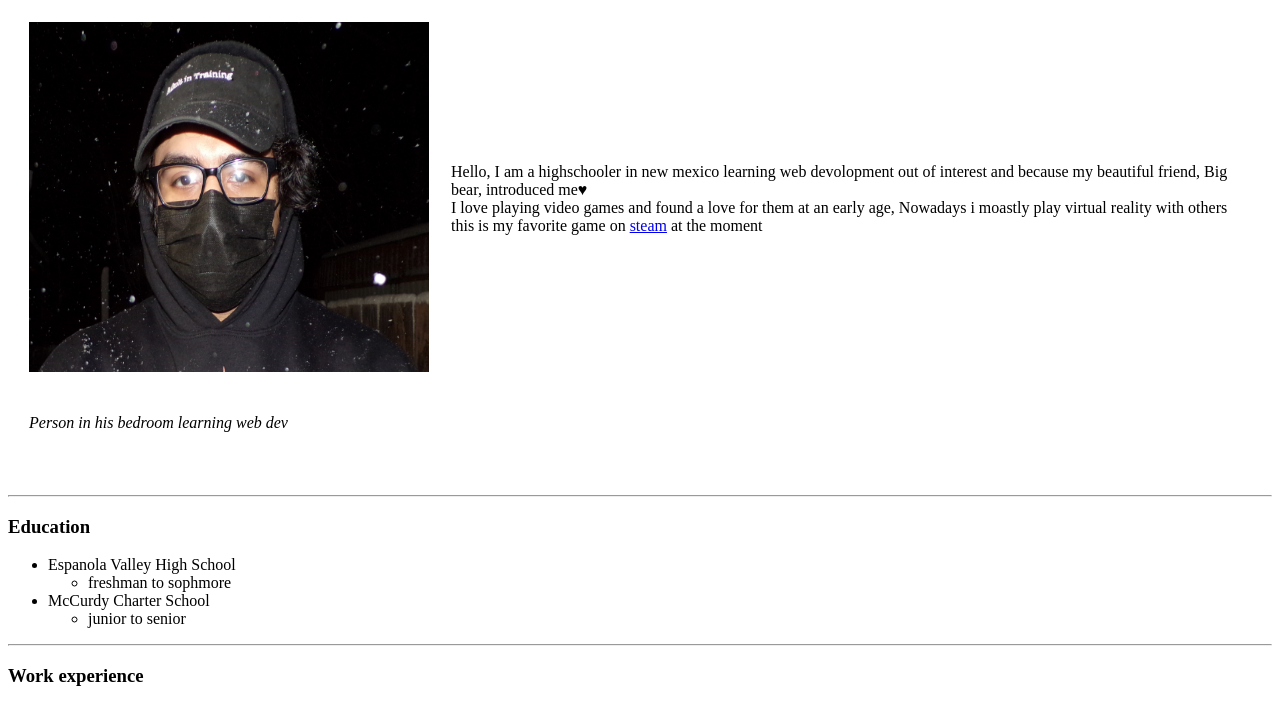
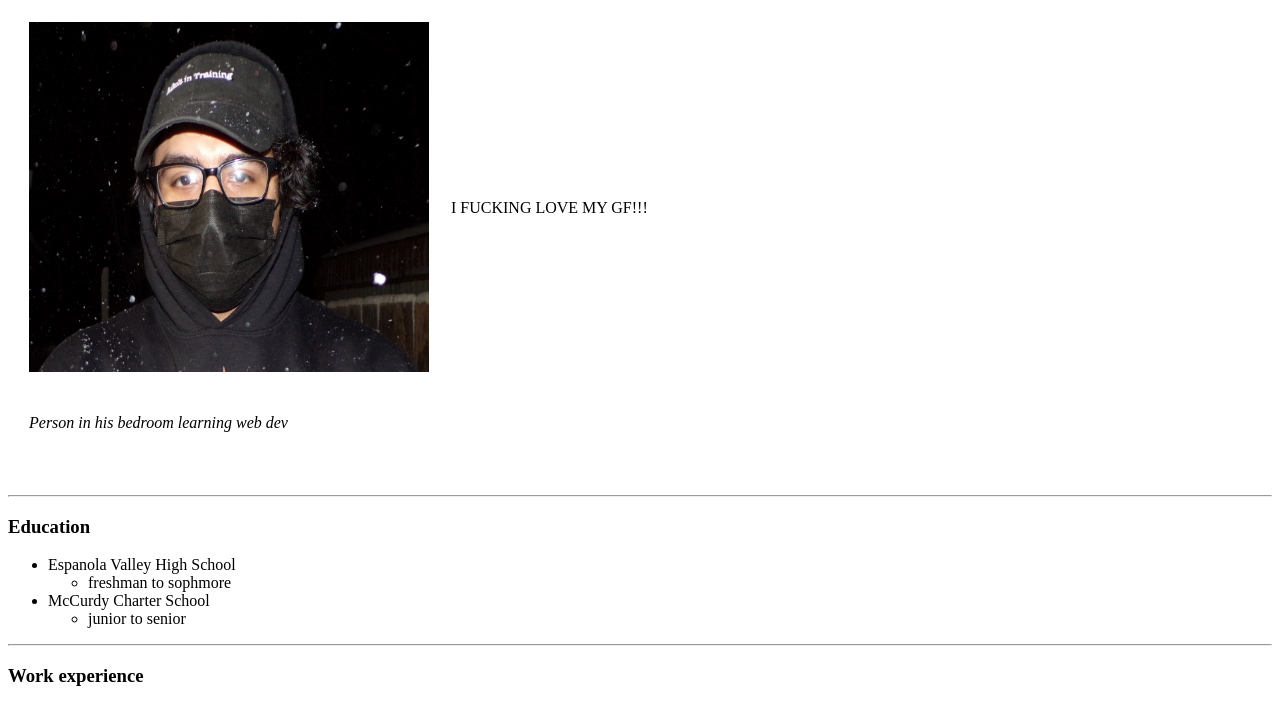
Before and after one commit to Scribbles2431/CV, a plain HTML site: page index.html in a window 1280 px wide. Shown: the part 79-782 px from the top of the page. Drawn offline with Linux system fonts and the light colour scheme.

Commit message:
Update index.html

```diff
--- a/index.html
+++ b/index.html
@@ -12,9 +12,7 @@
     <tr>
       <td> <img src="bryan.JPG" width="400" height="350" alt="bryans picture"></td>
       <td>
-        <p>Hello, I am a highschooler in new mexico learning web devolopment out of interest and because my beautiful friend, Big bear, introduced me♥ <br>I love playing video games and found a love for them at an early age, Nowadays i moastly play
-          virtual
-          reality with others <br> this is my favorite game on <a href="https://www.youtube.com/watch?v=Lrj2Hq7xqQ8">steam</a> at the moment </p>
+        <p> <br>I FUCKING LOVE MY GF!!! </p>
       </td>
     </tr>
     <tr>
```
